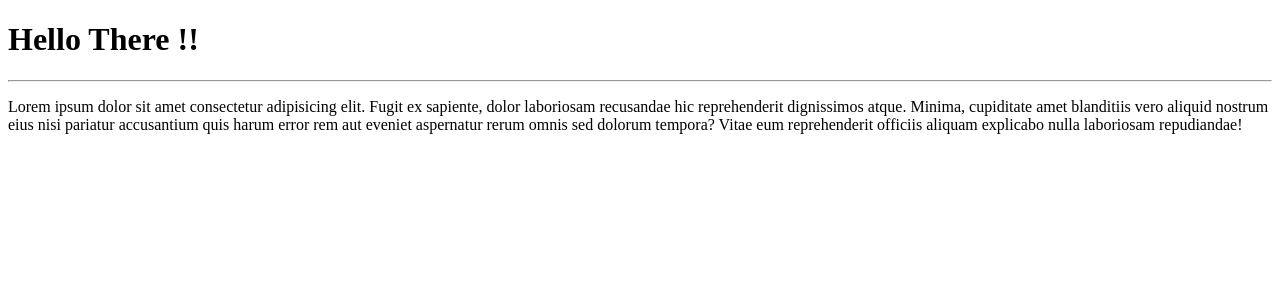
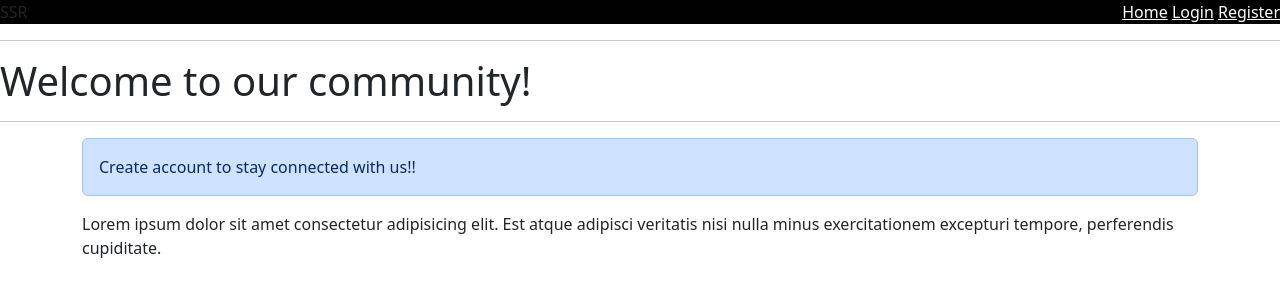
Before and after one commit to Thakur-Neupane/User-app-Online-class-, a website: page src/html/index.html in a window 1280 px wide. Drawn offline with nearby package versions, Linux system fonts and the light colour scheme; files that its build step writes are made by us from their sources.

Commit message:
learning to apply css in server side rendering inline external and embedded

```diff
--- /dev/null
+++ b/public/style.css
@@ -0,0 +1,15 @@
+body {
+  margin: 0;
+  padding: 0;
+}
+.wrapper {
+  font-size: 2 rem;
+}
+nav {
+  display: flex;
+  justify-content: space-between;
+  padding: 1 rem;
+}
+a {
+  color: white;
+}
--- a/server.js
+++ b/server.js
@@ -12,9 +12,15 @@ const PORT = 8001;
 //   res.send("<h1>Hello Server Dev</h1>;");
 // });
 
+app.use(express.static(__dirname + "/public"));
+
+// OR we can also do the code like this :-
+path.join(__dirname + "public");
+
 app.get("/", (req, res) => {
   res.sendFile(__dirname + "/src/html/index.html");
 });
+
 app.listen(PORT, (error) => {
   error
     ? console.log(error)
--- a/src/html/index.html
+++ b/src/html/index.html
@@ -3,20 +3,90 @@
   <head>
     <meta charset="UTF-8" />
     <meta name="viewport" content="width=device-width, initial-scale=1.0" />
+    <link
+      rel="stylesheet"
+      href="https://cdn.jsdelivr.net/npm/bootstrap@5.3.2/dist/css/bootstrap.min.css"
+      integrity="sha384-T3c6CoIi6uLrA9TneNEoa7RxnatzjcDSCmG1MXxSR1GAsXEV/Dwwykc2MPK8M2HN"
+      crossorigin="anonymous"
+    />
+
     <title>My User Diary</title>
+    <link rel="stylesheet" href="style.css">
+    <!-- <style>
+      body {
+        margin: 0;
+        padding: 0;
+      }
+      .wrapper {
+        font-size: 2 rem;
+      }
+      nav {
+        display: flex;
+        justify-content: space-between;
+        padding: 1 rem;
+      }
+      a {
+        color: white;
+      }
+    </style> -->
   </head>
   <body>
-    <h1>Hello There !!</h1>
+    <div class="wrapper">
+      <nav style="background: black">
+        <div>SSR</div>
 
-    <hr />
+        <div>
+          <a href="/">Home</a>
+          <a href="/login">Login</a>
+          <a href="/register">Register</a>
+        </div>
+      </nav>
+      <hr />
+      <h1>Welcome to our community!</h1>
+      <hr />
 
-    <p>
-      Lorem ipsum dolor sit amet consectetur adipisicing elit. Fugit ex
-      sapiente, dolor laboriosam recusandae hic reprehenderit dignissimos atque.
-      Minima, cupiditate amet blanditiis vero aliquid nostrum eius nisi pariatur
-      accusantium quis harum error rem aut eveniet aspernatur rerum omnis sed
-      dolorum tempora? Vitae eum reprehenderit officiis aliquam explicabo nulla
-      laboriosam repudiandae!
-    </p>
+      <div class="container">
+        <div class="alert alert-primary">
+            Create account to stay connected with us!!
+        </div>
+      Lorem ipsum dolor sit amet consectetur adipisicing elit. Est atque
+      adipisci veritatis nisi nulla minus exercitationem excepturi tempore,
+      perferendis cupiditate.
+
+      </div>
+
+      <!-- <div class="container mt-5"></div>
+      <form class="shadow-lg p-2">
+        <div class="mb-3">
+          <label for="exampleInputEmail1" class="form-label"
+            >Email address</label
+          >
+          <input
+            type="email"
+            class="form-control"
+            id="exampleInputEmail1"
+            aria-describedby="emailHelp"
+          />
+          <div id="emailHelp" class="form-text">
+            We'll never share your email with anyone else.
+          </div>
+        </div>
+        <div class="mb-3">
+          <label for="exampleInputPassword1" class="form-label">Password</label>
+          <input
+            type="password"
+            class="form-control"
+            id="exampleInputPassword1"
+          />
+        </div>
+        <div class="mb-3 form-check">
+          <input type="checkbox" class="form-check-input" id="exampleCheck1" />
+          <label class="form-check-label" for="exampleCheck1"
+            >Check me out</label
+          >
+        </div>
+        <button type="submit" class="btn btn-primary">Submit</button>
+      </form>
+    </div> -->
   </body>
 </html>
```
